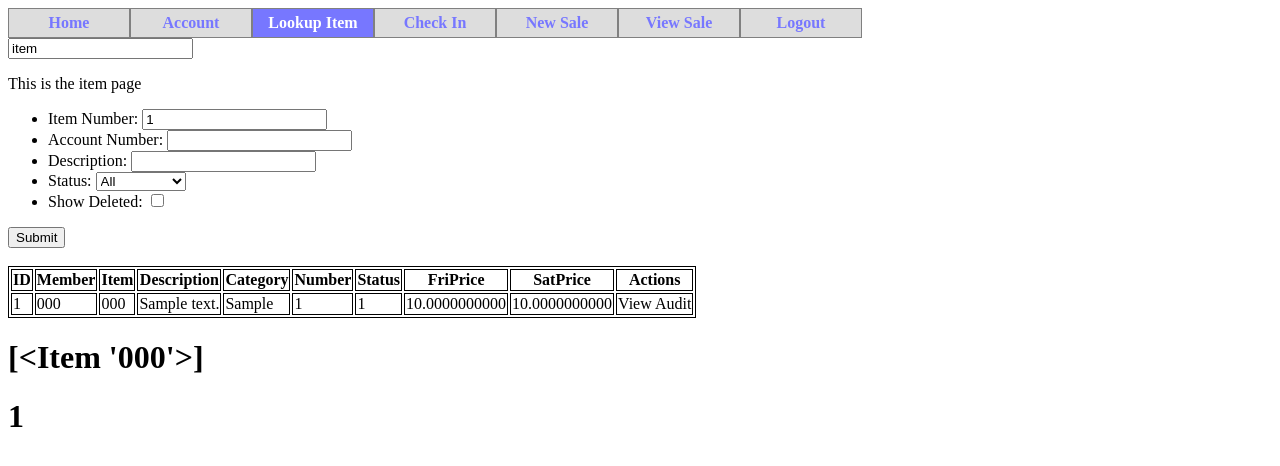
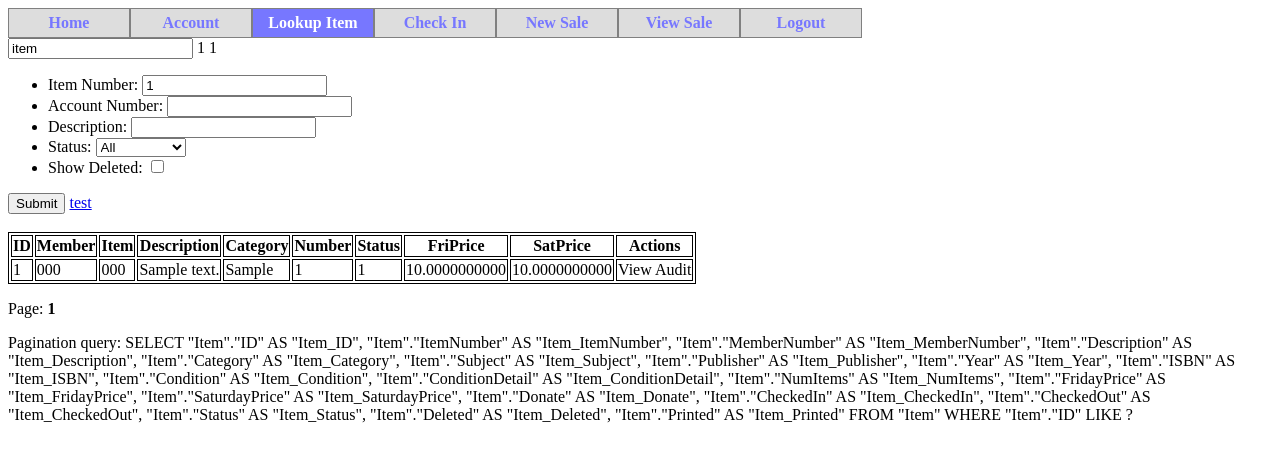
Before and after one commit to heavucs/ucsnew, a Flask app: page /checkout/item in a window 1280 px wide. Shown: the top 466 px of the page. Run offline with Flask 2, Linux system fonts and the light colour scheme; tables that the repository leaves empty hold one stand-in row (values such as "Sample post").

Commit message:
Added pagination for item search

```diff
--- a/app.py
+++ b/app.py
@@ -4,7 +4,7 @@
 __requires__ = ['jinja2 >= 2.4']
 import pkg_resources
 
-from flask import Flask, render_template, request
+from flask import Flask, render_template, request, jsonify
 from flask_sqlalchemy import SQLAlchemy
 #from flask.ext.sqlalchemy import SQLAlchemy
 
@@ -134,19 +134,46 @@ def account(pageid="account"):
    lookupaccount = Account.query.filter_by(ID=lookupAcnt).all()
    return render_template('account.html', pageid=pageid, lookupaccount=lookupaccount, lookupAcnt=lookupAcnt)
 
-@app.route('/checkout/item', methods=['GET'])
-def item(pageid="item"):
-   if request.args.get('ItemNumber'):
-      lookupID = request.args.get('ItemNumber')
+@app.route('/checkout/item/lookup', methods=['GET','POST'])
+def itemlookup(pageid="item"):
+   #lookupID = request.args.get('ItemNumber', type=str, default=1)
+   #page = request.args.get('page', type=int, default=1)
+   if request.is_json:
+      request_data = request.get_json()
+      if 'lookupID' in request_data:
+         lookupID = request_data['lookupID']
+      else:
+         lookupID = 1
+      if 'page' in request_data:
+         page = request_data['page']
+      else:
+         page = 1
    else:
       lookupID = 1
-   if request.args.get('page'):
-      page = request.args.get('page')
+      page = 1
+   pagination = Item.query.filter(Item.ID.like("%s%s"%(lookupID,"%"))).paginate(page=page, per_page=25, error_out=False)
+   response = jsonify(pageid=pageid)
+   return response
+
+@app.route('/checkout/item', methods=['GET','POST'])
+def item(pageid="item"):
+   if request.is_json:
+      request_data = request.get_json()
+      if 'lookupID' in request_data:
+         lookupID = request_data['lookupID']
+      else:
+         lookupID = 1
+      if 'page' in request_data:
+         page = request_data['page']
+      else:
+         page = 1
    else:
-      page = 1
-   lookupitem = Item.query.filter_by(ID=lookupID).all()
-   #lookupitem = Item.query.paginate(page=page, per_page=25)
-   return render_template('item.html', pageid=pageid, lookupitem=lookupitem, lookupID=lookupID)
+      lookupID = request.args.get('ItemNumber', type=str, default=1)
+      page = request.args.get('page', type=int, default=1)
+      #lookupID = 1
+      #page = 1
+   pagination = Item.query.filter(Item.ID.like("%s%s"%(lookupID,"%"))).paginate(page=page, per_page=25, error_out=False)
+   return render_template('item.html', pageid=pageid, page=page, lookupID=lookupID, pagination=pagination)
 
 @app.route('/checkout')
 @app.route('/checkout/')
--- a/templates/item.html
+++ b/templates/item.html
@@ -2,26 +2,66 @@
 {% block title %} - {{ pageid }}{% endblock %}
 {% block content %}
 <input type="text" value="{{ pageid }}">
-<p>This is the item page</p>
-<form method="get" id="ItemSearch" action="/checkout/item">
+{{ page }}
+{{ lookupID }}
+<script>
+ function lookup() {
+  var xmlhttp;
+  xmlhttp=new XMLHttpRequest();
+  xmlhttp.onreadystatechange=function()
+  {
+   if (xmlhttp.readyState==4 && xmlhttp.status==200)
+   {
+    document.getElementById("lookup").innerHTML=xmlhttp.responseText;
+   }
+  }
+
+  FormItemNumber = document.getElementById("ItemNumber").value;
+  FormAccountNumber = document.getElementById("AccountNumber").value;
+  FormDescription = document.getElementById("Description").value;
+  FormStatus = document.getElementById("Status").value;
+  FormIsDeleted = document.getElementById("isdeleted").value;
+  FormPage = document.getElementById("page").value;
+
+  xmlhttp.open("POST","/checkout/item/lookup",true);
+  xmlhttp.setRequestHeader("Content-type","application/x-www-form-urlencoded");
+  //xmlhttp.setRequestHeader("Content-type","application/json");
+  //xmlhttp.send("ItemNumber=\""+FormItemNumber+"\"&AccountNumber=\""+FormAccountNumber+"\"&Description=\""+FormDescription+"\"&Status=\""+FormStatus+"\"&IsDeleted=\""+FormIsDeleted+"\"&Page=\""+"FormPage"+"\"");
+  xmlhttp.send();
+  //document.getElementById("lookup").innerHTML = "New text!";
+ }
+</script>
+<script>
+ function lookup2() {
+  document.getElementById("lookup").innerHTML = "New text!";
+ }
+</script>
+<form enctype='application/json' method="get" id="ItemSearch" action="#">
  <ul>
-  <li><label for='ItemNumber'>Item Number: </label> <input type="text" id="ItemNumber" name="ItemNumber" value="{{ lookupID }}"></li>
-  <li><label for='AccountNumber'>Account Number: </label> <input type="text" value=""></li>
-  <li><label for='Description'>Description: </label> <input type="text" value=""></li>
-  <li><label for="status">Status: </lable>
-  <select id="status">
+  <li><label for='ItemNumber'>Item Number: </label>
+   <input type="text" id="ItemNumber" name="ItemNumber" value="{{ lookupID }}" onkeypress="javascript:lookup()"></li>
+  <li><label for='AccountNumber'>Account Number: </label>
+   <input type="text" id="AccountNumber" value=""></li>
+  <li><label for='Description'>Description: </label>
+   <input type="text" id="Description" value=""></li>
+  <li><label for="status">Status: </label>
+   <select id="Status">
    <option value="All" selected>All</option>
    <option value="Pending">Pending</option>
    <option value="Checked In">Checked In</option>
    <option value="Sold">Sold</option>
    <option value="Picked Up">Picked Up</option>
   </select></li>
-  <li><label for="isdeleted">Show Deleted: </label> <input type="checkbox" id="isdeleted"></li>
+  <li><label for="isdeleted">Show Deleted: </label>
+   <input type="checkbox" id="isdeleted"></li>
  </ul>
  <input type=submit>
  <input type=hidden id="page" value="">
+ <a href="javascript:lookup2()">test</a>
 </form>
 <br>
+
+<div id="lookup">
  <table>
   <tr>
    <th>ID</th>
@@ -35,7 +75,7 @@
    <th>SatPrice</th>
    <th>Actions</th>
   </tr>
- {% for i in lookupitem %}
+  {% for i in pagination.items %}
    <tr>
     <td>{{ i.ID }}</td>
     <td>{{ i.MemberNumber }}</td>
@@ -50,9 +90,20 @@
    </tr>
   {% endfor %}
  </table>
-
-<h1>{{ lookupitem.page }}</h1>
-<h1>{{ lookupitem }}</h1>
-<h1>{{ lookupID }}</h1>
+ <div class=pagination><p>Page:
+  {%- for page in pagination.iter_pages() %}
+   {% if page %}
+    {% if page != pagination.page %}
+     <a href="{{ url_for(pageid, page=page) }}">{{ page }}</a>
+    {% else %}
+     <strong>{{ page }}</strong>
+    {% endif %}
+   {% else %}
+    <span class=ellipsis>…</span>
+   {% endif %}
+  {%- endfor %}
+ </p></div>
+ <p>Pagination query: {{ pagination.query }}</p>
+</div>
 
 {% endblock %}
```
Lines whose indentation alone changed are shown as unchanged.
